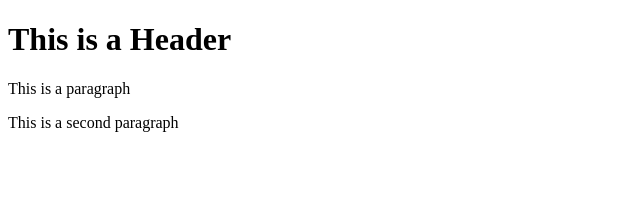
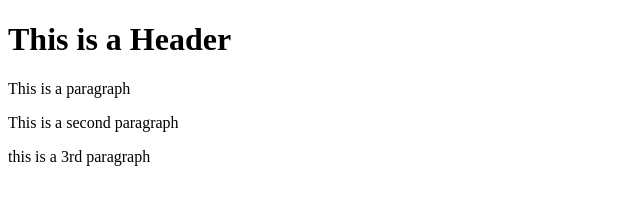
Before and after one commit to nehal5913/git-test, a website: page index.html in a window 1280 px wide. Shown: the whole page, without its empty margins (0-640 px from the left). Drawn offline with Linux system fonts and the light colour scheme.

Commit message:
fourth commit-lite server

```diff
--- a/index.html
+++ b/index.html
@@ -6,5 +6,6 @@
         <h1>This is a Header</h1>
         <p>This is a paragraph</p>
         <p>This is a second paragraph</p>
+        <p>this is a 3rd paragraph</p>
     </body>
 </html>
```
Also changed, not shown: package.json (added, +21 -0 lines), 2 other files.
